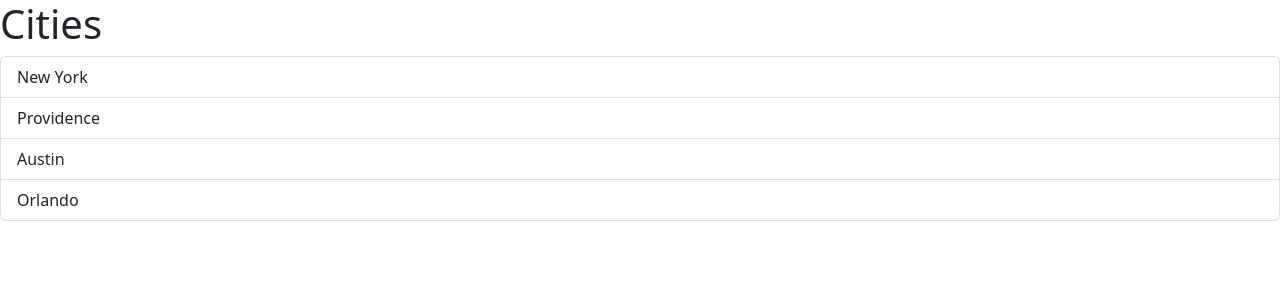
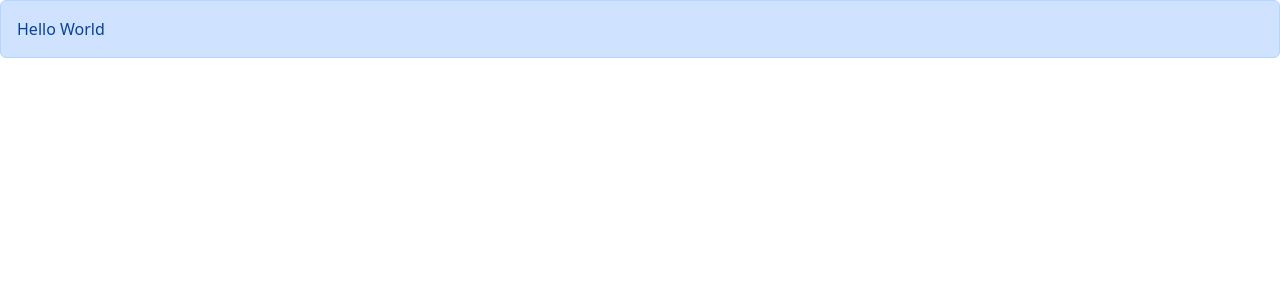
Before and after one commit to thomasmartinez114/gameHub, a React (Vite) app: page / in a window 1280 px wide. Shown: the top 300 px of the page. Built offline with nearby package versions, Linux system fonts and the light colour scheme.

Commit message:
passing children to component and use html content via ReactNode

```diff
--- a/src/App.tsx
+++ b/src/App.tsx
@@ -1,19 +1,24 @@
-import ListGroup from "./components/ListGroup"
+// import ListGroup from "./components/ListGroup"
+
+import Alert from "./components/Alert"
 
 function App() {
-  let items = ["New York", "Providence", "Austin", "Orlando"]
+  // let items = ["New York", "Providence", "Austin", "Orlando"]
 
-  const handleSelectItem = (item: string) => {
-    console.log(item)
-  }
+  // const handleSelectItem = (item: string) => {
+  //   console.log(item)
+  // }
 
   return (
     <div>
-      <ListGroup
+      {/* <ListGroup
         items={items}
         heading="Cities"
         onSelectItem={handleSelectItem}
-      />
+      /> */}
+      <Alert>
+        Hello <span>World</span>
+      </Alert>
     </div>
   )
 }
--- /dev/null
+++ b/src/components/Alert.tsx
@@ -0,0 +1,12 @@
+import { ReactNode } from "react"
+
+// interface to define the shape of props
+interface Props {
+  children: ReactNode
+}
+
+const Alert = ({ children }: Props) => {
+  return <div className="alert alert-primary">{children}</div>
+}
+
+export default Alert
```
